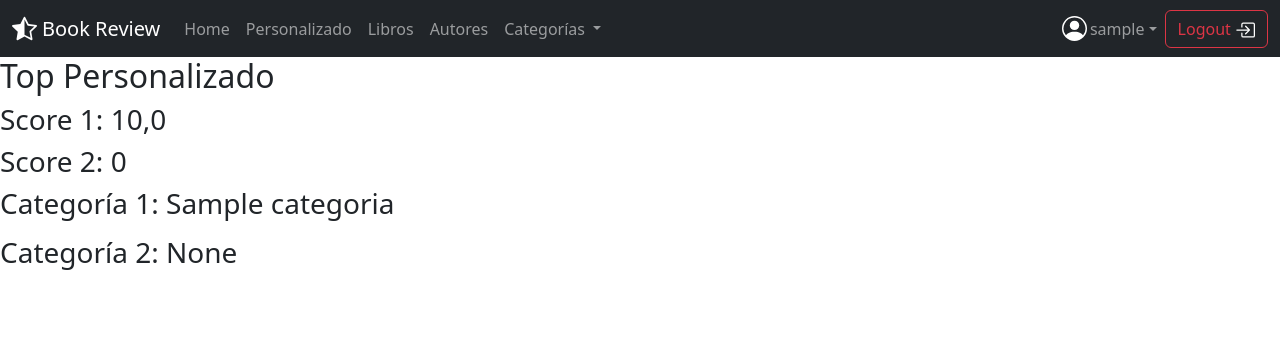
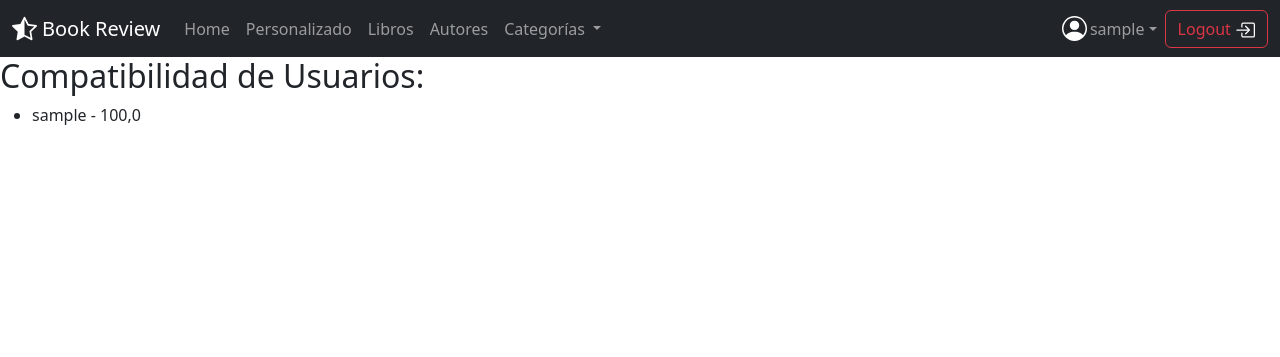
Before and after one commit to kevincardenas18/ratingCore_Django, a Django app: page /personalizado/ in a window 1280 px wide. Shown: the top 357 px of the page. Run offline with Django 4.2, Linux system fonts and the light colour scheme; a user stored in the database is signed in; tables that the repository leaves empty hold one stand-in row (values such as "Sample post").

Commit message:
Presentacion Final

```diff
--- a/book_reviews/templates/base.html
+++ b/book_reviews/templates/base.html
@@ -38,8 +38,8 @@
                     <ul class="dropdown-menu">
                         <li><a class="dropdown-item" href="/categoria">Todas las categorías</a></li>
                         <li><hr class="dropdown-divider"></li>
-                        {% for categoria in categorias %}
-                        <li><a class="dropdown-item" href="#">{{ categoria.nombre }}</a></li>
+                        {% for categoria in categorias|dictsort:'nombre' %}
+                        <li><a class="dropdown-item" href="/categoria">{{ categoria.nombre }}</a></li>
                         {% endfor %}
                     </ul>
                 </li>
@@ -75,7 +75,7 @@
 
     {% block content %}
     {% endblock %}
-    <script src="https://cdn.jsdelivr.net/npm/bootstrap@5.3.0-alpha3/dist/js/bootstrap.bundle.min.js" integrity="sha384-ENjdO4Dr2bkBIFxQpeoTz1HIcje39Wm4jDKdf19U8gI4ddQ3GYNS7NTKfAdVQSZe" crossorigin="anonymous"></script>
-
+    <script src="https://cdn.jsdelivr.net/npm/@popperjs/core@2.11.8/dist/umd/popper.min.js" integrity="sha384-I7E8VVD/ismYTF4hNIPjVp/Zjvgyol6VFvRkX/vR+Vc4jQkC+hVqc2pM8ODewa9r" crossorigin="anonymous"></script>
+    <script src="https://cdn.jsdelivr.net/npm/bootstrap@5.3.0/dist/js/bootstrap.min.js" integrity="sha384-fbbOQedDUMZZ5KreZpsbe1LCZPVmfTnH7ois6mU1QK+m14rQ1l2bGBq41eYeM/fS" crossorigin="anonymous"></script>
 </body>
 </html>
--- a/book_reviews/templates/categoria.html
+++ b/book_reviews/templates/categoria.html
@@ -4,7 +4,7 @@
 
 {% block content %}
 {% if user.is_superuser %}
-<button type="button" class="btn btn-primary" data-bs-toggle="modal" data-bs-target="#newCategoria" id="agregar-btn">Agregar</button>
+
 
 <div class="modal fade" id="newCategoria" tabindex="-1" aria-labelledby="modalLabel" aria-hidden="true">
   <div class="modal-dialog">
@@ -37,7 +37,9 @@
 {% endif %}
 
 <h1>Lista de Categorías</h1>
-
+{% if user.is_superuser %}
+<button type="button" class="btn btn-primary" data-bs-toggle="modal" data-bs-target="#newCategoria" id="agregar-btn">Agregar</button>
+{% endif %}
   <ul>
     {% for categoria in categorias %}
       <li>{{ categoria.nombre }}</li>
--- a/book_reviews/templates/libro.html
+++ b/book_reviews/templates/libro.html
@@ -3,7 +3,7 @@
 {% block title %} Libros {% endblock %}
 
 {% block content %}
-<main class="container py-5">
+<!-- <main class="container py-5">
     <section class="card card-body">
         <h1>Gestion de Usuarios Django</h1>
         <div class="text-center">
@@ -22,7 +22,7 @@
         </div>
 
     </section>
-</main>
+</main> -->
 {% for libro in libros %}
   <div class="libro">
     <div class="imagen">
@@ -37,7 +37,7 @@
         </a>
       </h2>
       <p>Autor: <a href="{% url 'detalle_autor' autor_id=libro.autor.id %}">{{ libro.autor.nombre }}</a></p>
-      <p>Categorías: {{ libro.categorias.all|join:", " }}</p>
+      <p>Categoría: {{ libro.categorias.all|join:", " }}</p>
       <p>Descripción: {{ libro.resumen }}</p>
       <p>Valoración: {{ libro.valoracion }}</p>
     </div>
--- a/book_reviews/templates/top_personalizado.html
+++ b/book_reviews/templates/top_personalizado.html
@@ -3,25 +3,33 @@
 {% block title %} Home {% endblock %}
 
 {% block content %}
-<h2>Top Personalizado</h2>
+<h2>Compatibilidad de Usuarios:</h2>
+<ul>
+  {% for usuario, compatibilidad in resultados %}
+    <li>{{ usuario }} - {{ compatibilidad }}</li>
+  {% endfor %}
+</ul>
 
-{% if user.is_authenticated %}
-    <h3>Score 1: {{ score_1 }}</h3>
-    <h3>Score 2: {{ score_2 }}</h3>
-    <h3>Categoría 1: {{ categoria_1 }}</h3>
-    <ul>
-        {% for libro in libros_1 %}
-            <li>{{ libro.titulo }} - Valoración: {{ libro.valoracion }}</li>
-        {% endfor %}
-    </ul>
 
-    <h3>Categoría 2: {{ categoria_2 }}</h3>
-    <ul>
-        {% for libro in libros_2 %}
-            <li>{{ libro.titulo }} - Valoración: {{ libro.valoracion }}</li>
-        {% endfor %}
-    </ul>
-{% else %}
-    <p>No se encontraron libros en el top personalizado.</p>
-{% endif %}
+{% for libro in libros_top %}
+<div class="libro">
+  <div class="imagen">
+    <a href="{% url 'detalle_libro' libro_id=libro.id %}">
+      <img src="{{ libro.imagen }}" alt="{{ libro.titulo }}">
+    </a>
+  </div>
+  <div class="detalles">
+    <h2>
+      <a href="{% url 'detalle_libro' libro_id=libro.id %}">
+        {{ libro.titulo }}
+      </a>
+    </h2>
+    <p>Autor: <a href="{% url 'detalle_autor' autor_id=libro.autor.id %}">{{ libro.autor.nombre }}</a></p>
+    <p>Categorías: {{ libro.categorias.all|join:", " }}</p>
+    <p>Descripción: {{ libro.resumen }}</p>
+    <p>Valoración: {{ libro.valoracion }}</p>
+  </div>
+</div>
+{% endfor %}
+
 {% endblock %}
--- a/book_reviews/views.py
+++ b/book_reviews/views.py
@@ -248,9 +248,200 @@ def valoraciones_libro(libro):
     libro.valoracion = promedio
     libro.save()
 
+
+def calcular_compatibilidad(usuario, categoria_1, categoria_2, usuario_categoria_1, usuario_categoria_2):
+
+    compatibilidad = 0.0
+    if categoria_1 == usuario_categoria_1 and categoria_2 == usuario_categoria_2:
+        compatibilidad = 100.0
+        print(compatibilidad)
+        print(categoria_1, categoria_2, usuario_categoria_1, usuario_categoria_2)
+    elif categoria_1 == usuario_categoria_2 and categoria_2 == usuario_categoria_1:
+        compatibilidad = 100.0
+        print(compatibilidad)
+        print(categoria_1, categoria_2, usuario_categoria_1, usuario_categoria_2)
+    elif categoria_1 == usuario_categoria_1 or categoria_2 == usuario_categoria_2:
+        compatibilidad = 50.0
+        print(compatibilidad)
+        print(categoria_1, categoria_2, usuario_categoria_1, usuario_categoria_2)
+        #print(categoria_1, categoria_2, usuario_categoria_1, usuario_categoria_2)
+    elif categoria_1 == usuario_categoria_2 or categoria_2 == usuario_categoria_1:
+        compatibilidad = 50.0
+        print(compatibilidad)
+        print(categoria_1, categoria_2, usuario_categoria_1, usuario_categoria_2)
+        #print(categoria_1, categoria_2, usuario_categoria_1, usuario_categoria_2)
+    else:
+        compatibilidad= 0.0
+        print(compatibilidad)
+
+
+    return usuario.username, compatibilidad
+
+# def calcular_compatibilidad(usuarios, categoria_1, categoria_2, usuario_categoria_1, usuario_categoria_2):
+#     resultados = []
+#     for usuario in usuarios:
+#         compatibilidad = 0.0
+
+#         if categoria_1 == usuario_categoria_1 and categoria_2 == usuario_categoria_2:
+#             compatibilidad = 1.0
+#             print(categoria_1, categoria_2, usuario_categoria_1, usuario_categoria_2)
+#         elif categoria_1 == usuario_categoria_1 or categoria_2 == usuario_categoria_2:
+#             compatibilidad = 0.5
+#             print(categoria_1, categoria_2, usuario_categoria_1, usuario_categoria_2)
+#         #print(categoria_1, categoria_2, usuario_categoria_1, usuario_categoria_2)
+#         resultados.append((usuario.username, compatibilidad))
+
+#     return resultados
+
+
+
+
+# def top_personalizado(request):
+#     if not request.user.is_authenticated or not Review.objects.filter(usuario=request.user).exists():
+#         # Usuario no logueado o sin reviews ingresadas, mostrar top 10
+#         libros_top = Libro.objects.annotate(num_comentarios=Count('review')).order_by('-valoracion', '-num_comentarios')[:3]
+#     else:
+#         categorias = Categoria.objects.all()
+#         score_1 = 0
+#         score_2 = 0
+#         categoria_1 = None
+#         categoria_2 = None
+
+#         for categoria in categorias:
+#             suma = Review.objects.filter(usuario=request.user, libro__categorias=categoria).aggregate(Sum('valoracion')).get('valoracion__sum', 0)
+#             cantidad_review = Review.objects.filter(usuario=request.user, libro__categorias=categoria).count()
+
+#             if cantidad_review > 0:
+#                 score_categoria = suma / cantidad_review
+
+#                 if score_categoria > score_1:
+#                     score_2 = score_1
+#                     categoria_2 = categoria_1
+#                     score_1 = score_categoria
+#                     categoria_1 = categoria.nombre
+#                 elif score_categoria > score_2:
+#                     score_2 = score_categoria
+#                     categoria_2 = categoria.nombre
+
+#         '''
+#         for categoria in categorias:
+#             suma = 0
+#             cantidad_review = Review.objects.filter(usuario=request.user, libro__categorias=categoria).count()
+#             print('La categoria es: ' + categoria.nombre)
+#             if cantidad_review > 0:
+#                 for review in Review.objects.filter(libro__categorias=categoria):
+#                     if review.usuario == request.user :
+#                         #categorias_lista = review.libro.categorias.values_list('nombre', flat=True)
+#                         #categorias_str = ', '.join(categorias_lista)
+#                         #print(categorias_str)
+#                         suma += review.valoracion
+
+#                 score_categoria = suma / cantidad_review
+
+#                 if score_categoria > score_1:
+#                     score_2 = score_1
+#                     categoria_2 = categoria_1
+#                     score_1 = score_categoria
+#                     categoria_1 = categoria.nombre
+#                 elif score_categoria > score_2:
+#                     score_2 = score_categoria
+#                     categoria_2 = categoria.nombre
+#         '''
+
+#         libros_1 = Libro.objects.filter(categorias__nombre=categoria_1).exclude(review__usuario=request.user).order_by('-valoracion')[:3]
+#         libros_2 = Libro.objects.filter(categorias__nombre=categoria_2).exclude(review__usuario=request.user).order_by('-valoracion')[:3]
+
+#         libros_top = libros_1 | libros_2
+
+
+
+#     #return render(request, 'top_personalizado.html', {'libros_top': libros_top, 'score_1': score_1, 'score_2': score_2, 'categoria_1': categoria_1, 'categoria_2': categoria_2, 'libros_1': libros_1, 'libros_2': libros_2})
+#     return render(request, 'top_personalizado.html', {'libros_top': libros_top})
+
+
+
+
+# def top_personalizado(request):
+#     if not request.user.is_authenticated or not Review.objects.filter(usuario=request.user).exists():
+#         # Usuario no logueado o sin reviews ingresadas, mostrar top 3S
+#         libros_top = Libro.objects.annotate(num_comentarios=Count('review')).order_by('-valoracion', '-num_comentarios')[:3]
+#     else:
+#         categorias = Categoria.objects.all()
+#         score_1 = 0
+#         score_2 = 0
+#         categoria_1 = None
+#         categoria_2 = None
+#         resultados = []
+
+#         for categoria in categorias:
+#             suma = Review.objects.filter(usuario=request.user, libro__categorias=categoria).aggregate(Sum('valoracion')).get('valoracion__sum', 0)
+#             cantidad_review = Review.objects.filter(usuario=request.user, libro__categorias=categoria).count()
+
+#             if cantidad_review > 0:
+#                 score_categoria = suma / cantidad_review
+
+#                 if score_categoria > score_1:
+#                     score_2 = score_1
+#                     categoria_2 = categoria_1
+#                     score_1 = score_categoria
+#                     categoria_1 = categoria.nombre
+#                 elif score_categoria > score_2:
+#                     score_2 = score_categoria
+#                     categoria_2 = categoria.nombre
+#         # print(request.user)
+#         # print(categoria_1, categoria_2)
+
+#         usuarios = User.objects.all()
+#         libros = Libro.objects.all()
+
+#         for usuario in usuarios:
+#             usuario_score_1 = 0
+#             usuario_score_2 = 0
+#             usuario_categoria_1 = None
+#             usuario_categoria_2 = None
+
+#             print(usuario)
+#             for categoria in categorias:
+#                 usuario_suma = Review.objects.filter(usuario=usuario, libro__categorias=categoria).aggregate(Sum('valoracion')).get('valoracion__sum', 0)
+#                 usuario_cantidad_review = Review.objects.filter(usuario=usuario, libro__categorias=categoria).count()
+
+#                 if usuario_cantidad_review > 0:
+#                     usuario_score_categoria = usuario_suma / usuario_cantidad_review
+
+#                     if usuario_score_categoria > usuario_score_1:
+#                         usuario_score_2 = usuario_score_1
+#                         usuario_categoria_2 = usuario_categoria_1
+#                         usuario_score_1 = usuario_score_categoria
+#                         usuario_categoria_1 = categoria.nombre
+#                     elif usuario_score_categoria > usuario_score_2:
+#                         usuario_score_2 = usuario_score_categoria
+#                         usuario_categoria_2 = categoria.nombre
+#             print(usuario_categoria_1, usuario_categoria_2)
+#             # print(categoria_1, categoria_2)
+#             #usuarios = User.objects.exclude(username=request.user.username)
+
+
+#             compatibilidad_usuarios = calcular_compatibilidad(usuario, categoria_1, categoria_2, usuario_categoria_1, usuario_categoria_2)
+#             print(compatibilidad_usuarios)
+#             resultados.append(compatibilidad_usuarios)
+
+
+
+
+#         libros_1 = Libro.objects.filter(categorias__nombre=categoria_1).exclude(review__usuario=request.user).order_by('-valoracion')[:3]
+#         libros_2 = Libro.objects.filter(categorias__nombre=categoria_2).exclude(review__usuario=request.user).order_by('-valoracion')[:3]
+
+#         libros_top = libros_1 | libros_2
+
+
+
+#         print(compatibilidad_usuarios)
+
+#     return render(request, 'top_personalizado.html', {'libros_top': libros_top, 'compatibilidad_usuarios': compatibilidad_usuarios})
+
 def top_personalizado(request):
     if not request.user.is_authenticated or not Review.objects.filter(usuario=request.user).exists():
-        # Usuario no logueado o sin reviews ingresadas, mostrar top 10
+        # Usuario no logueado o sin reviews ingresadas, mostrar top 3
         libros_top = Libro.objects.annotate(num_comentarios=Count('review')).order_by('-valoracion', '-num_comentarios')[:3]
     else:
         categorias = Categoria.objects.all()
@@ -258,6 +449,7 @@ def top_personalizado(request):
         score_2 = 0
         categoria_1 = None
         categoria_2 = None
+        resultados = []
 
         for categoria in categorias:
             suma = Review.objects.filter(usuario=request.user, libro__categorias=categoria).aggregate(Sum('valoracion')).get('valoracion__sum', 0)
@@ -275,34 +467,38 @@ def top_personalizado(request):
                     score_2 = score_categoria
                     categoria_2 = categoria.nombre
 
-        '''
-        for categoria in categorias:
-            suma = 0
-            cantidad_review = Review.objects.filter(usuario=request.user, libro__categorias=categoria).count()
-            print('La categoria es: ' + categoria.nombre)
-            if cantidad_review > 0:
-                for review in Review.objects.filter(libro__categorias=categoria):
-                    if review.usuario == request.user :
-                        #categorias_lista = review.libro.categorias.values_list('nombre', flat=True)
-                        #categorias_str = ', '.join(categorias_lista)
-                        #print(categorias_str)
-                        suma += review.valoracion
+        usuarios = User.objects.all()
 
-                score_categoria = suma / cantidad_review
+        for usuario in usuarios:
+            usuario_score_1 = 0
+            usuario_score_2 = 0
+            usuario_categoria_1 = None
+            usuario_categoria_2 = None
 
-                if score_categoria > score_1:
-                    score_2 = score_1
-                    categoria_2 = categoria_1
-                    score_1 = score_categoria
-                    categoria_1 = categoria.nombre
-                elif score_categoria > score_2:
-                    score_2 = score_categoria
-                    categoria_2 = categoria.nombre
-        '''
+            for categoria in categorias:
+                usuario_suma = Review.objects.filter(usuario=usuario, libro__categorias=categoria).aggregate(Sum('valoracion')).get('valoracion__sum', 0)
+                usuario_cantidad_review = Review.objects.filter(usuario=usuario, libro__categorias=categoria).count()
+
+                if usuario_cantidad_review > 0:
+                    usuario_score_categoria = usuario_suma / usuario_cantidad_review
+
+                    if usuario_score_categoria > usuario_score_1:
+                        usuario_score_2 = usuario_score_1
+                        usuario_categoria_2 = usuario_categoria_1
+                        usuario_score_1 = usuario_score_categoria
+                        usuario_categoria_1 = categoria.nombre
+                    elif usuario_score_categoria > usuario_score_2:
+                        usuario_score_2 = usuario_score_categoria
+                        usuario_categoria_2 = categoria.nombre
+
+            compatibilidad_usuarios = calcular_compatibilidad(usuario, categoria_1, categoria_2, usuario_categoria_1, usuario_categoria_2)
+            resultados.append(compatibilidad_usuarios)
+
+        print(resultados)
 
         libros_1 = Libro.objects.filter(categorias__nombre=categoria_1).exclude(review__usuario=request.user).order_by('-valoracion')[:3]
         libros_2 = Libro.objects.filter(categorias__nombre=categoria_2).exclude(review__usuario=request.user).order_by('-valoracion')[:3]
 
         libros_top = libros_1 | libros_2
 
-    return render(request, 'top_personalizado.html', {'libros_top': libros_top, 'score_1': score_1, 'score_2': score_2, 'categoria_1': categoria_1, 'categoria_2': categoria_2, 'libros_1': libros_1, 'libros_2': libros_2})
+    return render(request, 'top_personalizado.html', {'libros_top': libros_top, 'resultados': resultados})
--- a/ratingCore_Django/urls.py
+++ b/ratingCore_Django/urls.py
@@ -39,4 +39,5 @@ urlpatterns = [
     path('categoria/', views.lista_categorias, name='lista_categorias'),
     path('categorias/agregar/', views.agregar_categoria, name='agregar_categoria'),
     path('personalizado/', views.top_personalizado, name='top_personalizado'),
+    path('personalizado/calcular_compatibilidad', views.calcular_compatibilidad, name='calcular_compatibilidad'),
 ]
```
Also changed, not shown: book_reviews/static/css/autor.css (added, +8 -0 lines), book_reviews/templates/autor.html (+14 -2 lines), book_reviews/templates/home.html (+18 -1 lines), book_reviews/migrations/0001_initial.py.
